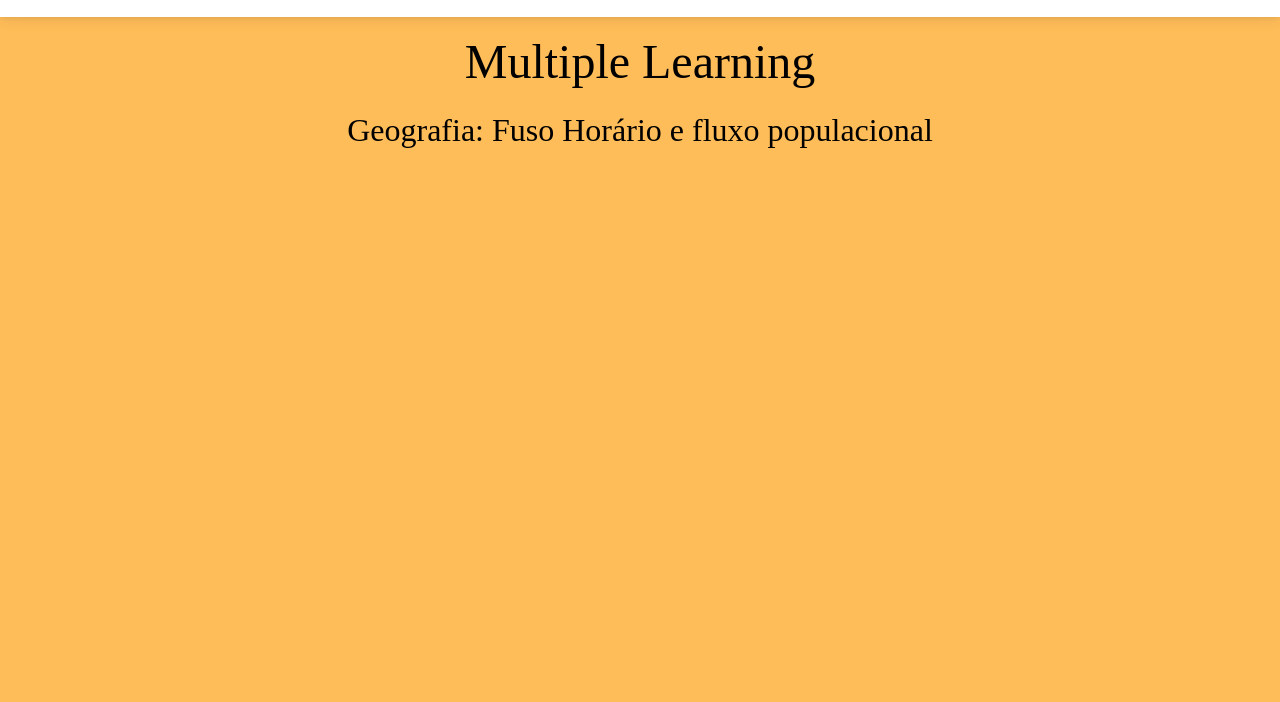
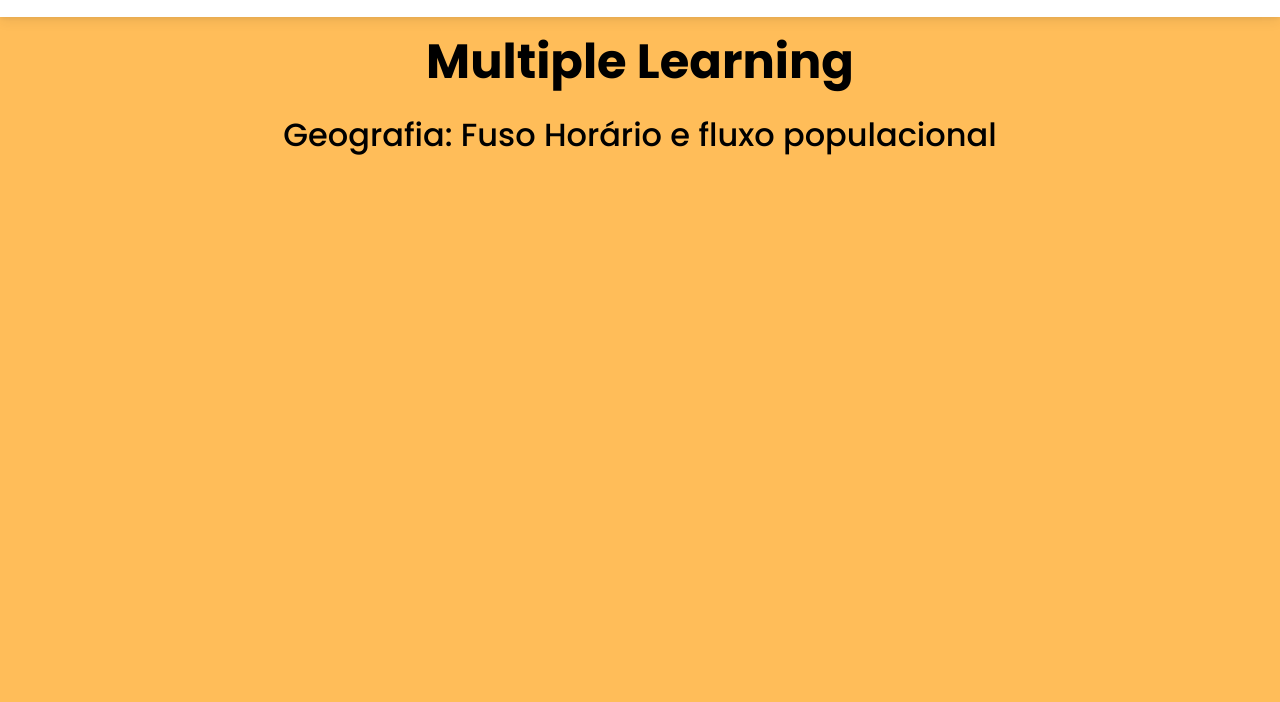
Before and after one commit to TaiMenegatti-dev/Grupo-3-multiple-learnig, a plain HTML site: page grupo3.html in a window 1280 px wide. Shown: the part 98-800 px from the top of the page. Drawn offline with nearby package versions, Linux system fonts and the light colour scheme; a web font is replaced by a local one.

Commit message:
tipografia

```diff
--- a/css/grupo3.css
+++ b/css/grupo3.css
@@ -67,9 +67,10 @@ h1 {
     margin: 0;
     color: var(--black);
     font-family: 'Poppins';
+    font-weight: 700;
 }
 
-h2 {
+.sub{
     text-align: center;
     font-size: 32px;
     padding-top: 16px;
@@ -77,6 +78,7 @@ h2 {
     margin: 0;
     color: var(--black);
     font-family: 'poppins';
+    font-weight: 500;
 }
 
 footer{
--- a/grupo3.html
+++ b/grupo3.html
@@ -8,6 +8,9 @@
     <meta name="keywords" content="SESI,SENAI,Caçapava-SP,Escola,DEV,Multimídia,Desenvolvimento de Sistemas,Novo Ensino Médio,Multiple Learning">
     <meta name="description" content="Portal educacional desenvolvido pelos alunos dos cursos Técnico de Desenvolvimento de Sistemas e Multimídia do SESI-SENAI de Caçapava">
     <link href="https://cdnjs.cloudflare.com/ajax/libs/font-awesome/6.0.0/css/all.min.css" rel="stylesheet"/>
+    <link rel="preconnect" href="https://fonts.googleapis.com">
+<link rel="preconnect" href="https://fonts.gstatic.com" crossorigin>
+<link href="https://fonts.googleapis.com/css2?family=Poppins:wght@300;500;700&display=swap" rel="stylesheet">
     <link href="https://cdnjs.cloudflare.com/ajax/libs/mdb-ui-kit/6.1.0/mdb.min.css" rel="stylesheet"/>
     <link href="https://fonts.cdnfonts.com/css/montserrat" rel="stylesheet">
     <script type="text/javascript" src="https://cdnjs.cloudflare.com/ajax/libs/mdb-ui-kit/6.1.0/mdb.min.js"></script>
@@ -45,7 +48,7 @@
 
     <main>
         <h1>Multiple Learning</h1>
-        <h2>Geografia: Fuso Horário e fluxo populacional</h2>
+        <p class="sub">Geografia: Fuso Horário e fluxo populacional</p>
         <div class="content">
             <div>
 
```
